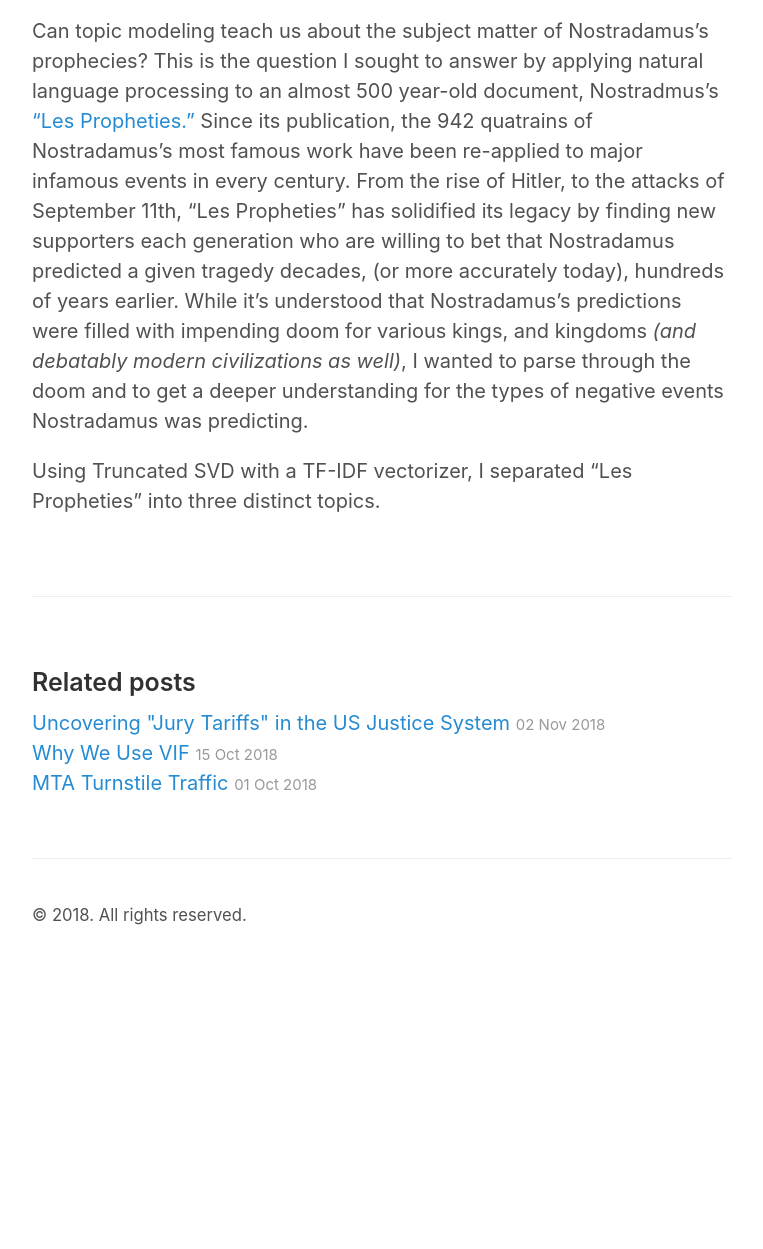
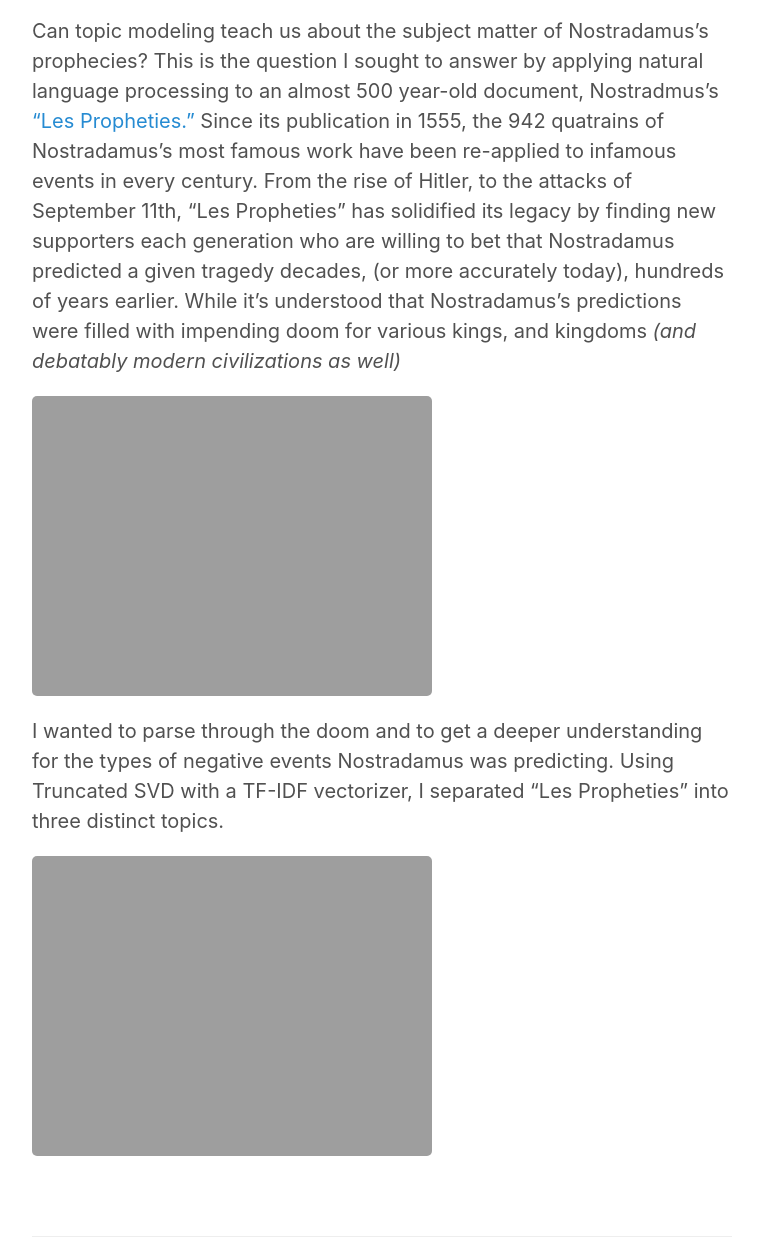
Before and after one commit to cyaris/cyaris.github.io-original, a Jekyll site: the page built from _posts/2018-11-18-post.md, in a window 1280 px wide and 1400 px high, scrolled down 516 px, cut to the strip 151-1400 px from the top of the window. Shown: the whole strip, without its empty margins (258-1021 px from the left). Built offline with Jekyll 4.4.1, drawn with Linux system fonts in a browser that asks for light colours; before the commit the page ends 1636 px from its top, so only the background shows below that.

Commit message:
Updated embedded urls.

```diff
--- a/_posts/2018-11-18-post.md
+++ b/_posts/2018-11-18-post.md
@@ -5,6 +5,10 @@
 
 <center><img src="https://ct101.us/wp-content/uploads/2014/09/Nostradamus2.gif" width="350" height="350"></center>
 
-Can topic modeling teach us about the subject matter of Nostradamus’s prophecies? This is the question I sought to answer by applying natural language processing to an almost 500 year-old document, Nostradmus's  ["Les Propheties."](https://www.sacred-texts.com/nos/index.htm){:target="_blank"} Since its publication, the 942 quatrains of Nostradamus's most famous work have been re-applied to major infamous events in every century. From the rise of Hitler, to the attacks of September 11th, "Les Propheties" has solidified its legacy by finding new supporters each generation who are willing to bet that Nostradamus predicted a given tragedy decades, (or more accurately today), hundreds of years earlier. While it's understood that Nostradamus's predictions were filled with impending doom for various kings, and kingdoms *(and debatably modern civilizations as well)*, I wanted to parse through the doom and to get a deeper understanding for the types of negative events Nostradamus was predicting.
+Can topic modeling teach us about the subject matter of Nostradamus’s prophecies? This is the question I sought to answer by applying natural language processing to an almost 500 year-old document, Nostradmus's ["Les Propheties."](https://www.sacred-texts.com/nos/index.htm?target=_blank) Since its publication in 1555, the 942 quatrains of Nostradamus's most famous work have been re-applied to infamous events in every century. From the rise of Hitler, to the attacks of September 11th, "Les Propheties" has solidified its legacy by finding new supporters each generation who are willing to bet that Nostradamus predicted a given tragedy decades, (or more accurately today), hundreds of years earlier. While it's understood that Nostradamus's predictions were filled with impending doom for various kings, and kingdoms *(and debatably modern civilizations as well)*
 
-Using Truncated SVD with a TF-IDF vectorizer, I separated "Les Propheties" into three distinct topics.
+![A Legacy in Google Trends]({{ site.url }}/images/nostradamus_vs_prophecy_google_search.jpg)
+
+I wanted to parse through the doom and to get a deeper understanding for the types of negative events Nostradamus was predicting. Using Truncated SVD with a TF-IDF vectorizer, I separated "Les Propheties" into three distinct topics.
+
+![Top 10 Words in "Les Propheties"]({{ site.url }}/images/top_10_words.jpg)
```
Also changed, not shown: images/nostadomus.gif (deleted), images/nostradamus_vs_prophecy_google_search.png, images/top_10_words.png.
